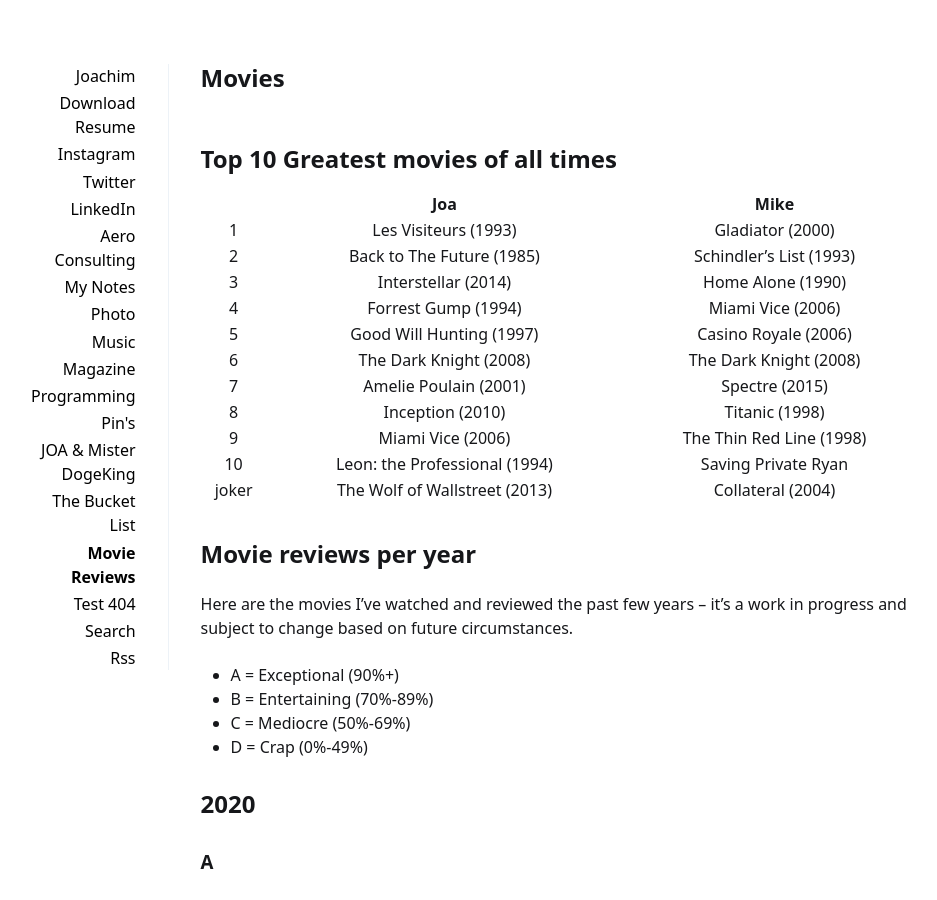
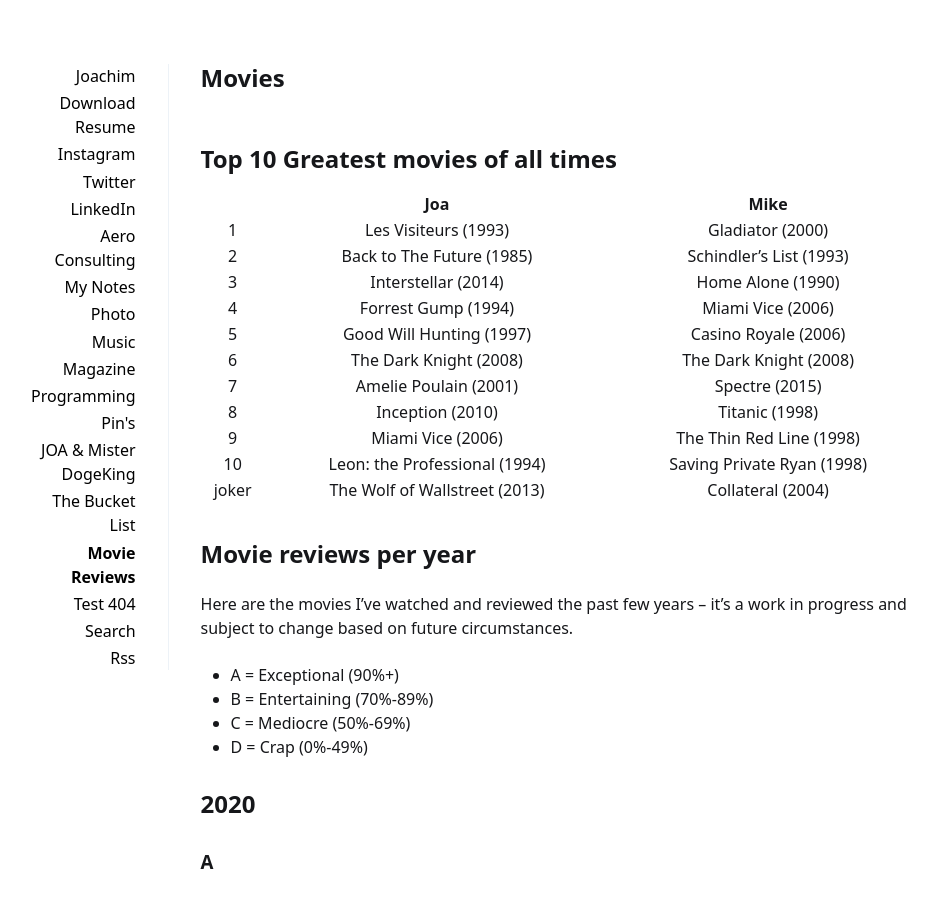
Before and after one commit to casagou/joa, a Jekyll site: the page built from _pages/movies.md, in a window 1280 px wide and 900 px high. Shown: the whole window, without its empty margins (161-1098 px from the left). Built offline with Jekyll 4.4.1, drawn with Linux system fonts in a browser that asks for light colours.

Commit message:
Update movies.md

```diff
--- a/_pages/movies.md
+++ b/_pages/movies.md
@@ -16,7 +16,7 @@ title: Movies
 | 7  	| Amelie Poulain (2001)         	| Spectre (2015)            	|
 | 8  	| Inception (2010)              	| Titanic (1998)            	|
 | 9  	| Miami Vice (2006)             	| The Thin Red Line (1998)  	|
-| 10 	| Leon: the Professional (1994) 	| Saving Private Ryan       	|
+| 10 	| Leon: the Professional (1994) 	| Saving Private Ryan (1998)	|
 | joker	| The Wolf of Wallstreet (2013) 	| Collateral (2004)         	|
 
 # Movie reviews per year
```
